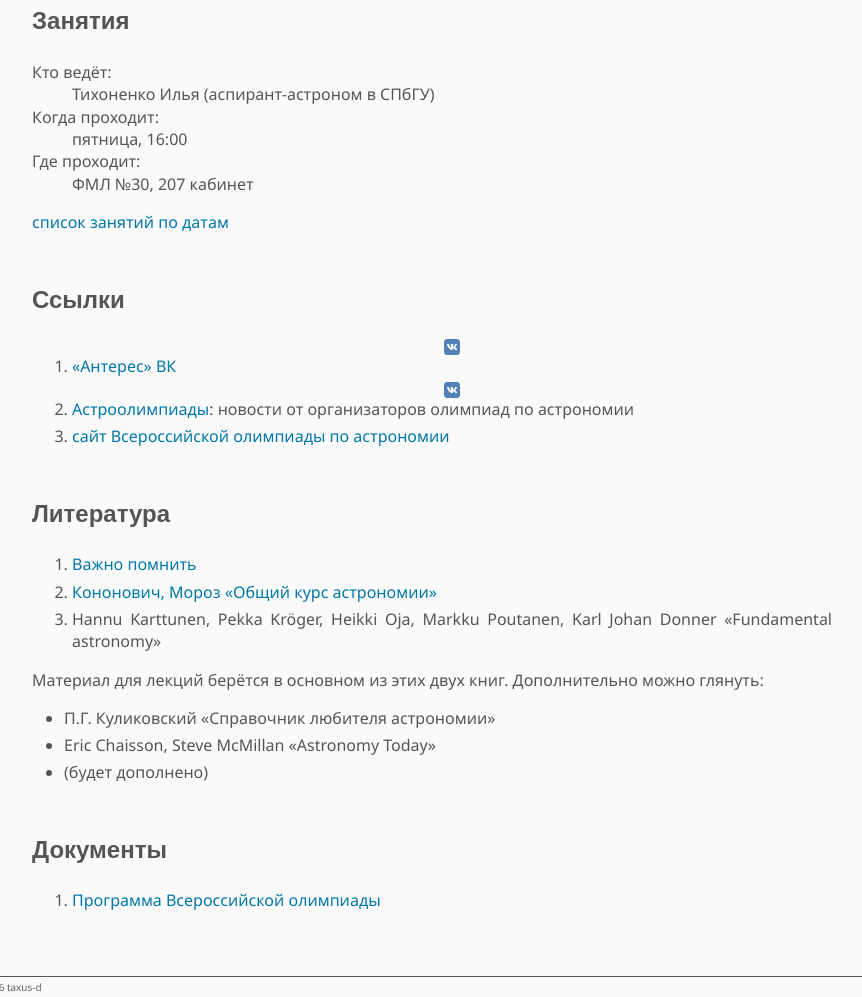
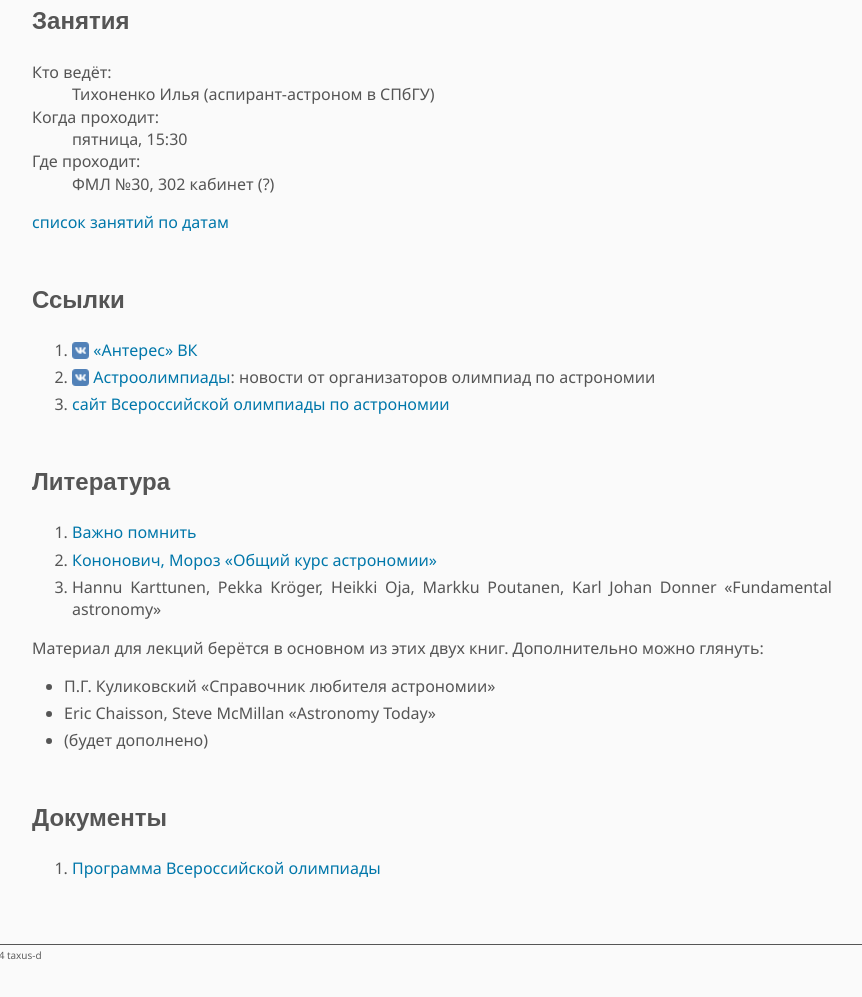
Before and after one commit to taxus-d/antares, a plain HTML site: page rendered/html/index.html in a window 1280 px wide. Shown: the part 635-1632 px from the top of the page, without its empty margins (208-1070 px from the left). After the commit the page ends 1602 px from the top, so only its background shows below. Drawn offline with nearby package versions, Linux system fonts and the light colour scheme; a web font is replaced by a local one.

Commit message:
update main page

```diff
--- a/rendered/html/css/plain.css
+++ b/rendered/html/css/plain.css
@@ -65,6 +65,16 @@ img.bare {
     border:0pt;
     line-height:0pt;
     display:block
+}
+
+img.icon {
+    margin:0pt;
+    margin-bottom:-0.3ex;
+    padding:0pt;
+    border:0pt;
+    width:2ex;
+    display:inline-block;
+    line-height:0pt;
 }
 
 .banner {
--- a/rendered/html/index.html
+++ b/rendered/html/index.html
@@ -41,11 +41,10 @@
 <dt>Кто ведёт: </dt>
 <dd>Тихоненко Илья (аспирант-астроном в СПбГУ) <br/></dd>
 <dt>Когда проходит: </dt>
-<dd>пятница, 16:00 <br/></dd>
+<dd>пятница, 15:30 <br/></dd>
 <dt>Где проходит: </dt>
-<dd>ФМЛ №30, 207 кабинет <br/></dd>
+<dd>ФМЛ №30, 302 кабинет (?) <br/></dd>
 </dl>
-
 
 <p>
 <a href="пары/список_пар.html">список занятий по датам</a>
@@ -55,16 +54,15 @@
 
 <ol>
 <li>
-<img src="../../img/vklogo.png" alt="vklogo" /> <a href="https://vk.com/antares_pml30">«Антерес» ВК</a>
+<img src="../../img/vklogo.png" alt="vklogo" class="icon" /> <a href="https://vk.com/antares_pml30">«Антерес» ВК</a>
 
 <li>
-<img src="../../img/vklogo.png" alt="vklogo" /> <a href="https://vk.com/astroolympiads">Астроолимпиады</a>: новости от организаторов олимпиад по астрономии
+<img src="../../img/vklogo.png" alt="vklogo" class="icon" /> <a href="https://vk.com/astroolympiads">Астроолимпиады</a>: новости от организаторов олимпиад по астрономии
 
 <li>
 <a href="http://www.astroolymp.ru/">cайт Всероcсийской олимпиады по астрономии</a>
 
 </ol>
-
 <div id="Литература"><h2 id="Литература" class="header"><a href="#Литература">Литература</a></h2></div>
 <ol>
 <li>
@@ -77,7 +75,6 @@
 Hannu Karttunen, Pekka Kröger, Heikki Oja,  Markku Poutanen, Karl Johan Donner «Fundamental astronomy»
 
 </ol>
-
 <p>
 Материал для лекций берётся в основном из этих двух книг.
 Дополнительно можно глянуть:
@@ -93,7 +90,6 @@ Eric Chaisson, Steve McMillan «Astronomy Today»
 (будет дополнено)
 
 </ul>
-
 <div id="Документы"><h2 id="Документы" class="header"><a href="#Документы">Документы</a></h2></div>
 
 <ol>
@@ -101,7 +97,6 @@ Eric Chaisson, Steve McMillan «Astronomy Today»
 <a href="http://astroolymp.ru/docs/syllabus2019.pdf">Программа Всероссийской олимпиады</a>
 
 </ol>
-
 <p>
 <div style="display:none;">
 &lt;!-- <a href="контакты.html">контакты</a> --&gt;
@@ -112,6 +107,6 @@ Eric Chaisson, Steve McMillan «Astronomy Today»
 
   </body>
   <footer>
-    <p> спецкурс «Антарес», обновлено 2020-11-26 taxus-d</p>
+    <p> спецкурс «Антарес», обновлено 2021-03-14 taxus-d</p>
   </footer>
 </html>
```
